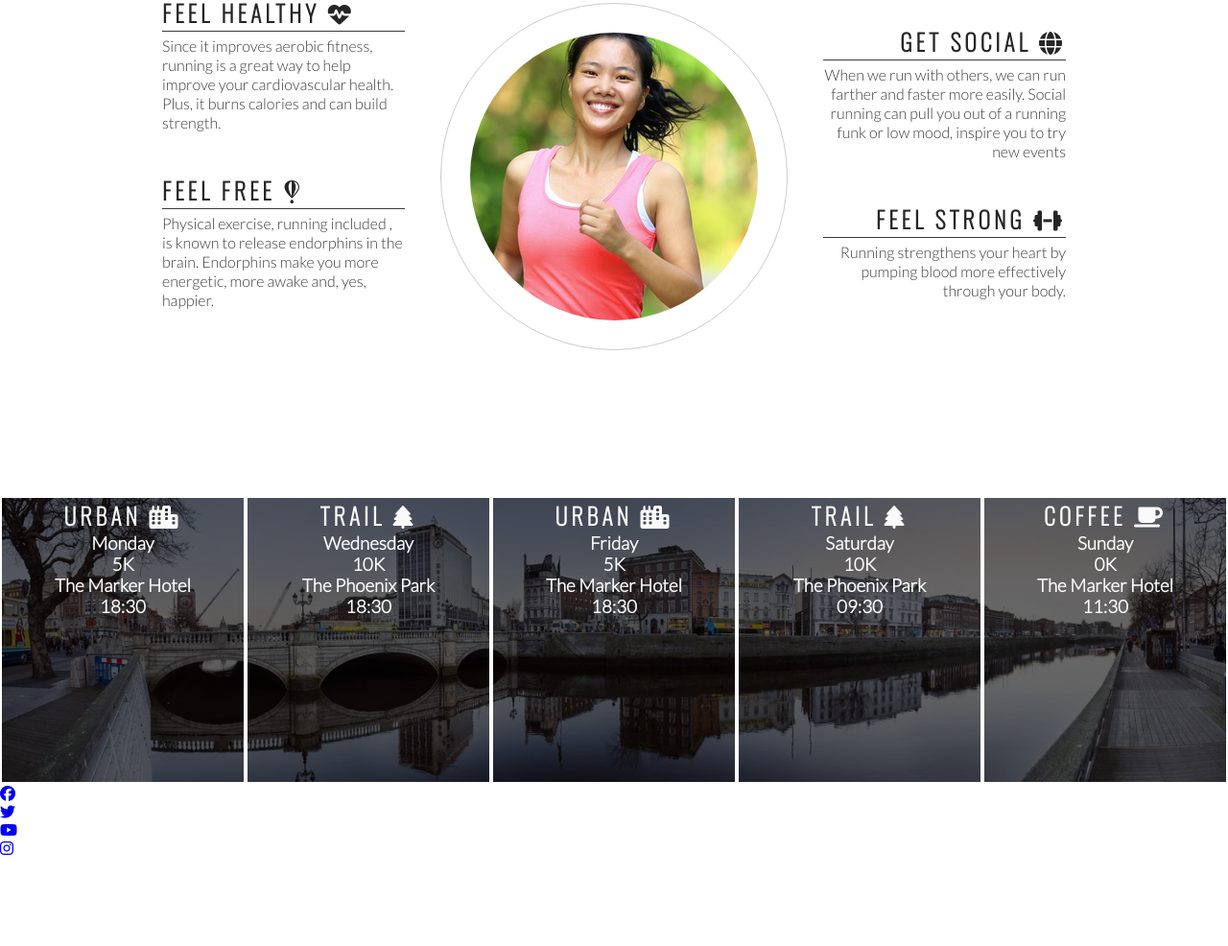
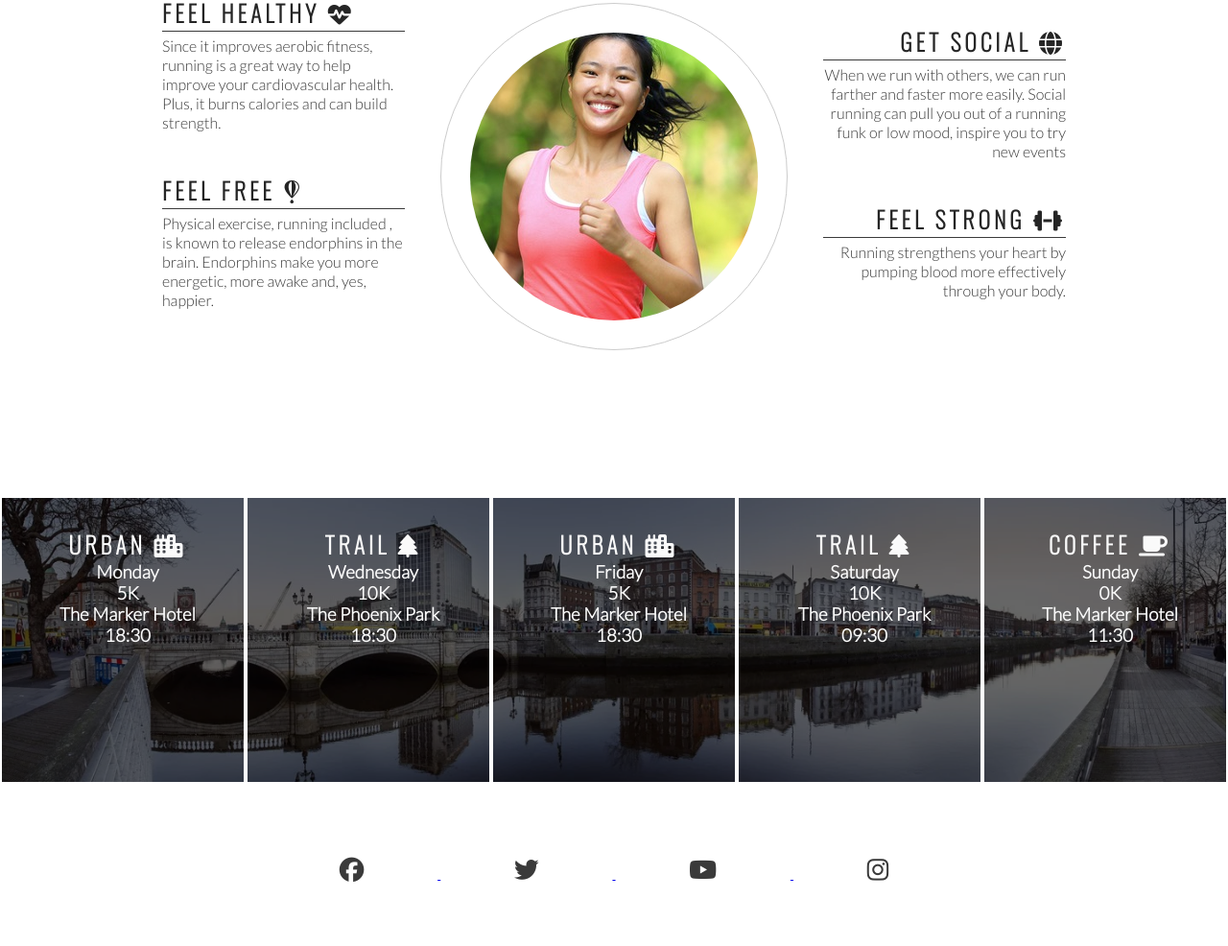
Before and after one commit to sarahob96/love-running, a plain HTML site: page index.html in a window 1280 px wide. Shown: the part 778-1764 px from the top of the page at 96% size. Before the commit the page ends 1671 px from the top, so only its background shows below. Drawn offline with nearby package versions, Linux system fonts and the light colour scheme.

Commit message:
Add style to footer social media icons

```diff
--- a/assets/css/style.css
+++ b/assets/css/style.css
@@ -204,7 +204,7 @@ hr{
     width: 20%;
     height: 300px;
     float:left;
-    padding: 30px 0 0 10px);
+    padding: 30px 0 0 10px;
     text-align: center;
     border: 2px solid white;
     box-sizing: border-box;
@@ -213,3 +213,23 @@ hr{
 #times h2{
     color: #fafafa;
 }
+
+/* footer */
+
+footer{
+    height: 150px;
+}
+
+.social-networks{
+    text-align: center;
+}
+.social-networks > li{
+    display:inline;
+}
+
+.social-networks i{
+    font-size: 160%;
+    margin: 1%;
+    padding: 5%;
+    color: #3a3a3a;
+}
--- a/index.html
+++ b/index.html
@@ -132,7 +132,7 @@
     </section>
 
     <footer>
-       <ul>
+       <ul class="social-networks">
            <li>
                <a href="http://facebook.com" target="_blank" rel="noopener" aria-label="Visit our facebook page (opens in a new tab)">
             <i class="fab fa-facebook"></i> </a>
```
